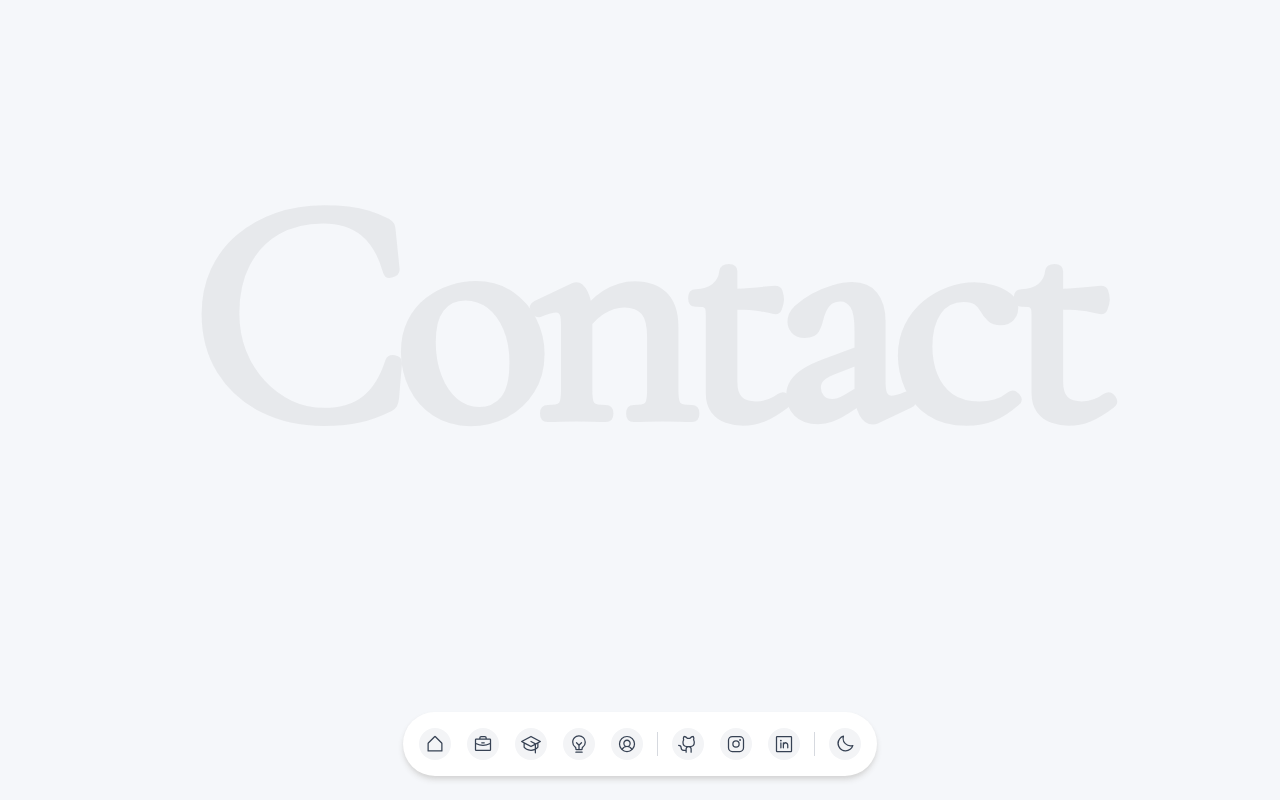
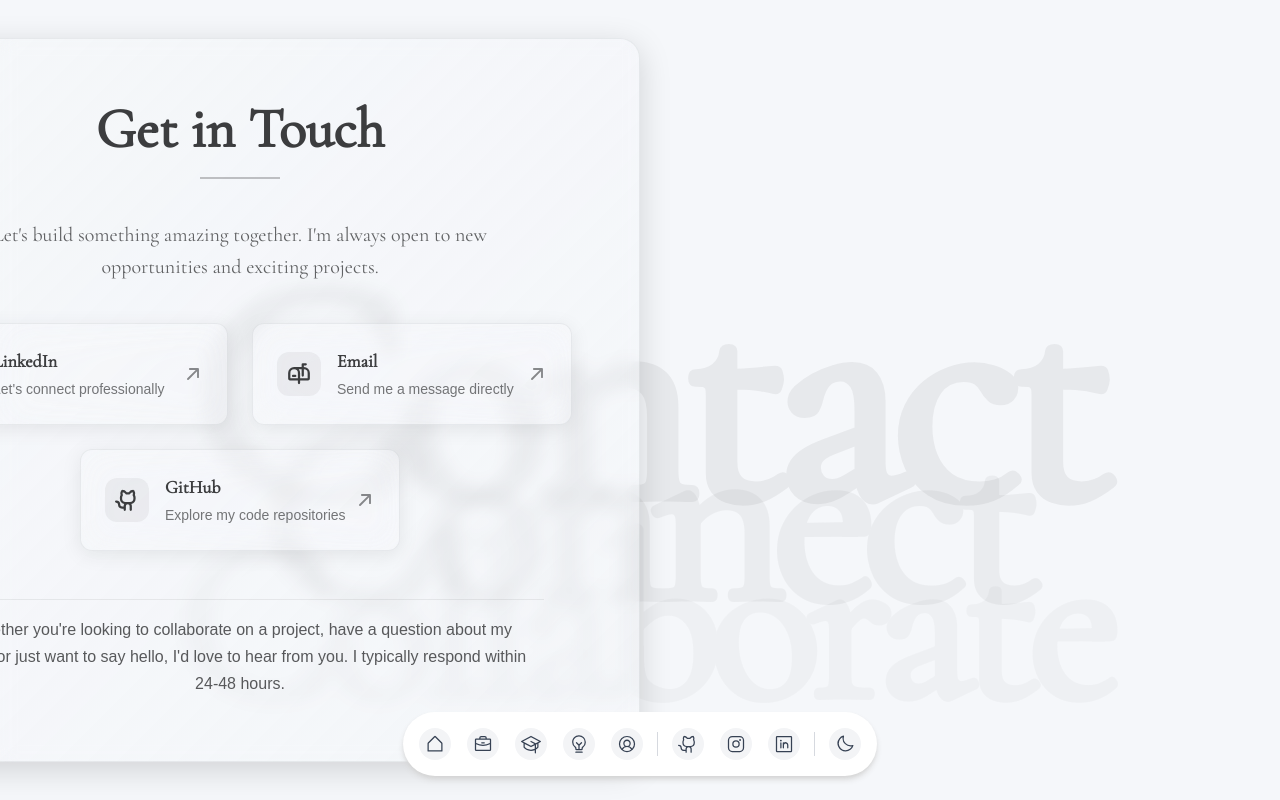
Before and after one commit to imdhruv99/Portfolio-FrontEnd, a Next.js app: page /contact in a window 1280 px wide. Built offline with nearby package versions, Linux system fonts and the light colour scheme.

Commit message:
[ADDED] first iteration of contact page

```diff
--- a/src/components/Contact/Contact.css
+++ b/src/components/Contact/Contact.css
@@ -1,11 +1,12 @@
 .contact-container {
     width: 100%;
     overflow-x: hidden;
+    min-height: 100vh;
 }
 
 .contact-hero {
     position: relative;
-    height: 80vh;
+    height: 100vh;
     width: 100%;
     display: flex;
     justify-content: center;
@@ -13,6 +14,7 @@
     overflow: hidden;
 }
 
+/* Background Text Effects */
 .contact-background-text {
     position: absolute;
     font-size: 25vw;
@@ -28,27 +30,262 @@
     text-align: center;
 }
 
+.contact-second-text {
+    top: 65%;
+    font-size: 20vw;
+    opacity: 0.05;
+    transform: translateY(-50%);
+}
+
+.contact-third-text {
+    top: 100%;
+    font-size: 18vw;
+    opacity: 0.03;
+    transform: translateY(-100%);
+}
+
+/* Content Overlay */
 .contact-overlay-content {
     position: relative;
     z-index: 2;
     text-align: center;
-    max-width: 90%;
-    padding: 2rem;
+    max-width: 85%;
+    width: 800px;
+    padding: 3rem;
+    background: linear-gradient(
+        135deg,
+        rgba(var(--background-rgb), 0.1) 0%,
+        rgba(var(--background-rgb), 0.3) 100%
+    );
+    backdrop-filter: blur(8px);
+    border-radius: 1.25rem;
+    box-shadow: 0 8px 32px rgba(0, 0, 0, 0.15);
+    border: 1px solid rgba(var(--foreground-rgb), 0.08);
 }
 
 .contact-title {
-    font-size: 3rem;
-    margin-bottom: 1rem;
+    font-size: 3.5rem;
+    margin-bottom: 1.5rem;
     font-weight: 700;
     color: var(--foreground);
     font-family: 'Cormorant Garamond', serif;
+    position: relative;
+    display: inline-block;
+}
+
+.contact-title::after {
+    content: '';
+    position: absolute;
+    bottom: -0.5rem;
+    left: 50%;
+    width: 80px;
+    height: 2px;
+    background: rgba(var(--foreground-rgb), 0.3);
+    transform: translateX(-50%);
 }
 
 .contact-subtitle {
-    font-size: 1.5rem;
+    font-size: 1.25rem;
     color: var(--foreground);
     opacity: 0.8;
     max-width: 36rem;
-    margin: 0 auto;
+    margin: 1.5rem auto 2rem auto;
+    font-family: 'Cormorant Garamond', serif;
+    line-height: 1.6;
+}
+
+/* Contact Cards */
+.contact-cards-container {
+    display: flex;
+    flex-wrap: wrap;
+    justify-content: center;
+    gap: 1.5rem;
+    margin: 2.5rem 0;
+    width: 100%;
+}
+
+.contact-card {
+    display: flex;
+    align-items: center;
+    padding: 1.5rem;
+    background: rgba(var(--background-rgb), 0.25);
+    backdrop-filter: blur(16px);
+    border-radius: 0.75rem;
+    border: 1px solid rgba(var(--foreground-rgb), 0.08);
+    transition: all 0.3s ease;
+    width: 100%;
+    max-width: 320px;
+    text-decoration: none;
+    color: var(--foreground);
+    position: relative;
+    overflow: hidden;
+    box-shadow: 0 4px 20px rgba(0, 0, 0, 0.08);
+}
+
+.contact-card:hover {
+    transform: translateY(-3px);
+    box-shadow: 0 10px 25px rgba(0, 0, 0, 0.1);
+    border-color: rgba(var(--foreground-rgb), 0.2);
+}
+
+.contact-card::before {
+    content: '';
+    position: absolute;
+    top: 0;
+    left: 0;
+    width: 100%;
+    height: 100%;
+    background: linear-gradient(
+        45deg,
+        transparent,
+        rgba(var(--foreground-rgb), 0.03),
+        transparent
+    );
+    z-index: 0;
+    transform: translateX(-100%);
+    transition: transform 0.6s ease;
+}
+
+.contact-card:hover::before {
+    transform: translateX(100%);
+}
+
+.contact-card-icon {
+    flex-shrink: 0;
+    margin-right: 1rem;
+    display: flex;
+    align-items: center;
+    justify-content: center;
+    width: 44px;
+    height: 44px;
+    border-radius: 12px;
+    background-color: rgba(var(--foreground-rgb), 0.06);
+    color: var(--foreground);
+    z-index: 1;
+    transition: all 0.3s ease;
+}
+
+.contact-card:hover .contact-card-icon {
+    background-color: rgba(var(--foreground-rgb), 0.1);
+    transform: scale(1.05);
+}
+
+.contact-card-content {
+    flex-grow: 1;
+    z-index: 1;
+    text-align: left;
+}
+
+.contact-card-title {
+    font-weight: 600;
+    font-size: 1.125rem;
+    margin-bottom: 0.25rem;
     font-family: 'Cormorant Garamond', serif;
 }
+
+.contact-card-description {
+    font-size: 0.875rem;
+    opacity: 0.7;
+    font-weight: 400;
+}
+
+.contact-card-arrow {
+    flex-shrink: 0;
+    opacity: 0.6;
+    transition: all 0.3s ease;
+    z-index: 1;
+}
+
+.contact-card:hover .contact-card-arrow {
+    opacity: 1;
+    transform: translateX(3px);
+}
+
+/* Message Section */
+.contact-message {
+    margin-top: 3rem;
+    max-width: 38rem;
+    margin-left: auto;
+    margin-right: auto;
+    line-height: 1.7;
+    font-size: 1rem;
+    opacity: 0.85;
+    padding: 1rem;
+    border-top: 1px solid rgba(var(--foreground-rgb), 0.1);
+}
+
+/* Media Queries for Responsive Design */
+@media (max-width: 768px) {
+    .contact-title {
+        font-size: 2.75rem;
+    }
+
+    .contact-cards-container {
+        flex-direction: column;
+        align-items: center;
+    }
+
+    .contact-overlay-content {
+        padding: 2rem;
+    }
+
+    .contact-background-text {
+        font-size: 20vw;
+    }
+
+    .contact-second-text {
+        font-size: 18vw;
+    }
+
+    .contact-third-text {
+        font-size: 16vw;
+    }
+}
+
+@media (max-width: 480px) {
+    .contact-overlay-content {
+        padding: 1.5rem;
+        width: 95%;
+    }
+
+    .contact-title {
+        font-size: 2.2rem;
+    }
+
+    .contact-subtitle {
+        font-size: 1rem;
+    }
+
+    .contact-card {
+        padding: 1.25rem;
+    }
+
+    .contact-card-icon {
+        width: 40px;
+        height: 40px;
+    }
+
+    .contact-message {
+        margin-top: 2rem;
+        font-size: 0.95rem;
+    }
+}
+
+/* Add RGB variables for theme transitions */
+:root {
+    --background-rgb: 245, 247, 250;
+    --foreground-rgb: 60, 61, 63;
+}
+
+html[data-theme='dark'] {
+    --background-rgb: 15, 15, 15;
+    --foreground-rgb: 240, 240, 240;
+}
+
+@media (prefers-color-scheme: dark) {
+    html:not([data-theme]),
+    html[data-theme='system'] {
+        --background-rgb: 18, 18, 18;
+        --foreground-rgb: 226, 232, 240;
+    }
+}
--- a/src/components/Contact/index.tsx
+++ b/src/components/Contact/index.tsx
@@ -1,5 +1,12 @@
 'use client';
 
+import { useState, useEffect } from 'react';
+import {
+    GithubLogo,
+    Mailbox,
+    LinkedinLogo,
+    ArrowUpRight,
+} from '@phosphor-icons/react';
 import './Contact.css';
 
 interface ContactProps {
@@ -7,12 +14,108 @@ interface ContactProps {
 }
 
 const Contact = ({ isDarkTheme }: ContactProps) => {
+    const [mounted, setMounted] = useState(false);
+
+    useEffect(() => {
+        setMounted(true);
+    }, []);
+
+    if (!mounted) return null;
+
     return (
         <div className="contact-container">
-            {/* Hero Section*/}
+            {/* Hero Section with Background Text Effect */}
             <section className="contact-hero theme-transition">
                 <div className="contact-background-text theme-transition">
                     Contact
+                </div>
+                <div className="contact-background-text contact-second-text theme-transition">
+                    Connect
+                </div>
+                <div className="contact-background-text contact-third-text theme-transition">
+                    Collaborate
+                </div>
+
+                <div className="contact-overlay-content animate-fadeIn">
+                    <h1 className="contact-title">Get in Touch</h1>
+                    <p className="contact-subtitle">
+                        Let's build something amazing together. I'm always open
+                        to new opportunities and exciting projects.
+                    </p>
+
+                    {/* Contact Cards Container */}
+                    <div className="contact-cards-container">
+                        {/* LinkedIn Card */}
+                        <a
+                            href="https://linkedin.com/in/imdhruv99"
+                            target="_blank"
+                            rel="noopener noreferrer"
+                            className="contact-card linkedin-card"
+                        >
+                            <div className="contact-card-icon">
+                                <LinkedinLogo weight="bold" size={24} />
+                            </div>
+                            <div className="contact-card-content">
+                                <h3 className="contact-card-title">LinkedIn</h3>
+                                <p className="contact-card-description">
+                                    Let's connect professionally
+                                </p>
+                            </div>
+                            <div className="contact-card-arrow">
+                                <ArrowUpRight weight="bold" size={20} />
+                            </div>
+                        </a>
+
+                        {/* Email Card */}
+                        <a
+                            href="mailto:dhruvprajapati.work@gmail.com"
+                            className="contact-card email-card"
+                        >
+                            <div className="contact-card-icon">
+                                <Mailbox weight="bold" size={24} />
+                            </div>
+                            <div className="contact-card-content">
+                                <h3 className="contact-card-title">Email</h3>
+                                <p className="contact-card-description">
+                                    Send me a message directly
+                                </p>
+                            </div>
+                            <div className="contact-card-arrow">
+                                <ArrowUpRight weight="bold" size={20} />
+                            </div>
+                        </a>
+
+                        {/* GitHub Card */}
+                        <a
+                            href="https://github.com/imdhruv99"
+                            target="_blank"
+                            rel="noopener noreferrer"
+                            className="contact-card github-card"
+                        >
+                            <div className="contact-card-icon">
+                                <GithubLogo weight="bold" size={24} />
+                            </div>
+                            <div className="contact-card-content">
+                                <h3 className="contact-card-title">GitHub</h3>
+                                <p className="contact-card-description">
+                                    Explore my code repositories
+                                </p>
+                            </div>
+                            <div className="contact-card-arrow">
+                                <ArrowUpRight weight="bold" size={20} />
+                            </div>
+                        </a>
+                    </div>
+
+                    {/* Message Section */}
+                    <div className="contact-message">
+                        <p>
+                            Whether you're looking to collaborate on a project,
+                            have a question about my work, or just want to say
+                            hello, I'd love to hear from you. I typically
+                            respond within 24-48 hours.
+                        </p>
+                    </div>
                 </div>
             </section>
         </div>
--- a/src/constants/ContactData.ts
+++ /dev/null
@@ -1,28 +0,0 @@
-type ContactData = {
-    id: number;
-    platform: string;
-    username?: string;
-    url: string;
-    icon?: string;
-    color: string;
-};
-
-const contactData: ContactData[] = [
-    {
-        id: 1,
-        platform: 'Email',
-        url: 'mailto:dpdhruvprajapati@gmail.com',
-        icon: 'mail',
-        color: '#EA4335',
-    },
-    {
-        id: 2,
-        platform: 'Contact Number',
-        url: '+91 8200056075',
-        icon: 'contact',
-        color: '#6366F1',
-    },
-];
-
-export type { ContactData };
-export default contactData;
```
